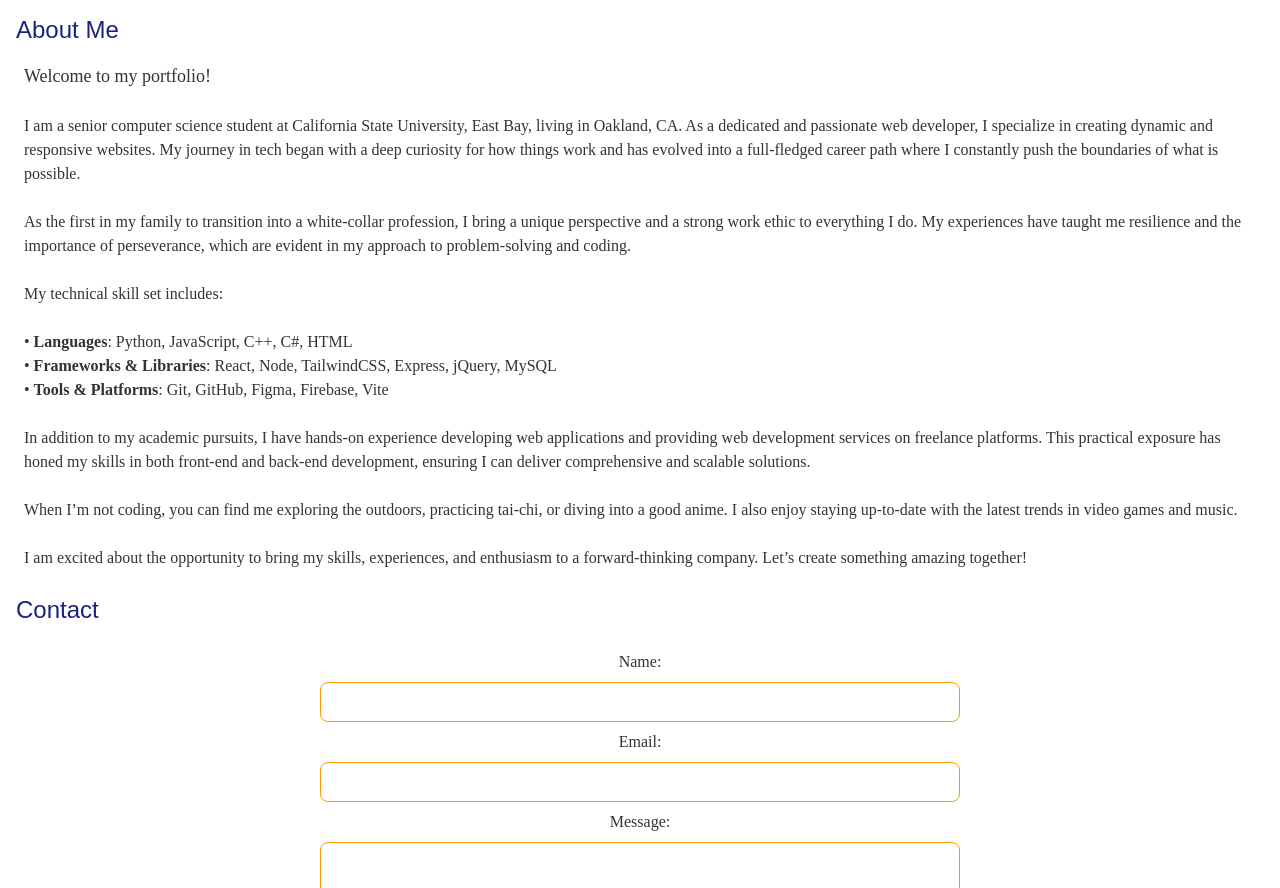
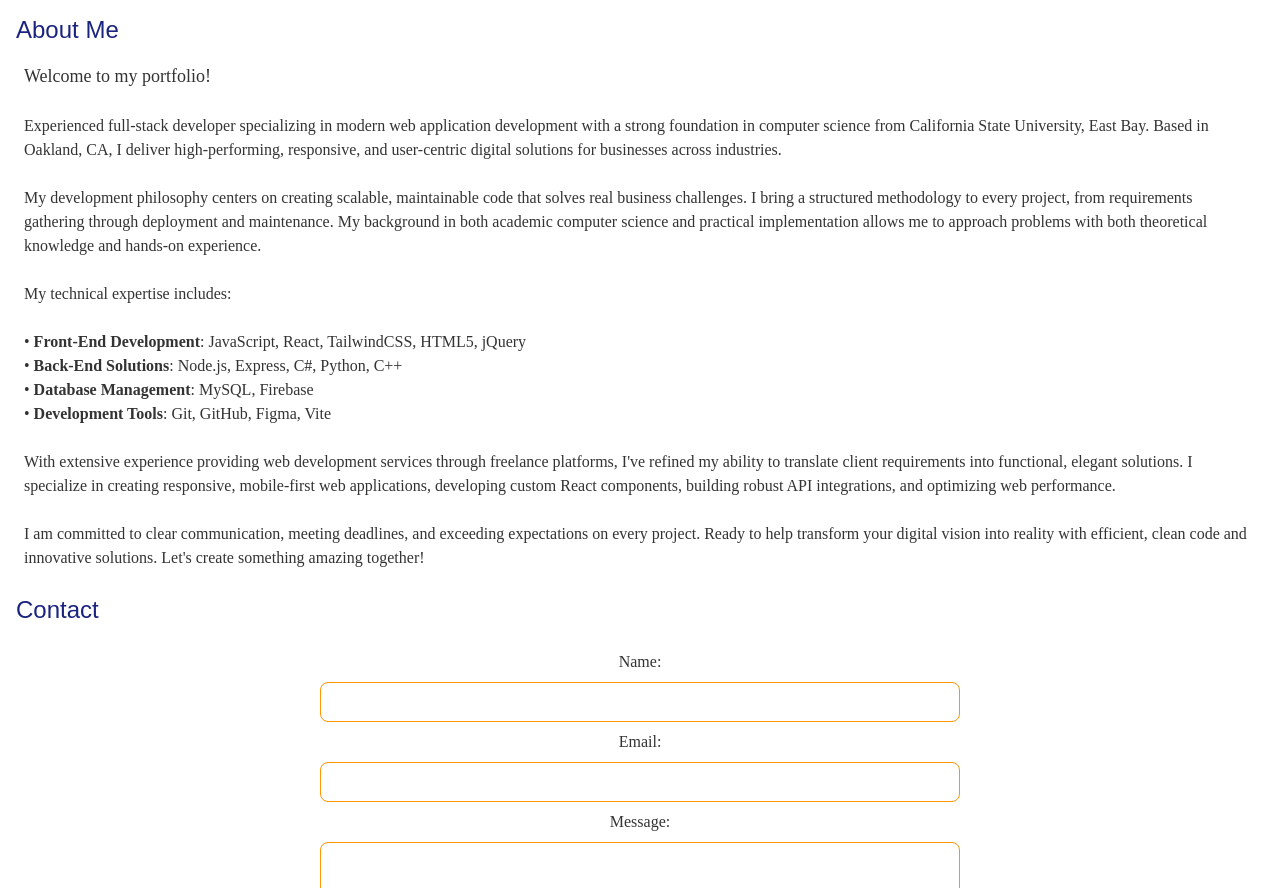
Before and after one commit to mojave-ghost/portfolio, a React (Create React App) app: page / in a window 1280 px wide. Shown: the part 1378-2266 px from the top of the page. Built offline with nearby package versions, Linux system fonts and the light colour scheme.

Commit message:
Update About.js

```diff
--- a/src/components/About.js
+++ b/src/components/About.js
@@ -7,29 +7,28 @@ function About() {
       <h3 className="mx-6 text-text font-merriweather text-lg">Welcome to my portfolio!</h3>
       <br></br>
      <p className="font-merriweather text-text mx-6">
-        I am a senior computer science student at California State University, East Bay, living in Oakland, CA. As a dedicated and passionate web developer, I specialize in creating dynamic and responsive websites. My journey in tech began with a deep curiosity for how things work and has evolved into a full-fledged career path where I constantly push the boundaries of what is possible.
+  Experienced full-stack developer specializing in modern web application development with a strong foundation in computer science from California State University, East Bay. Based in Oakland, CA, I deliver high-performing, responsive, and user-centric digital solutions for businesses across industries.
   <br></br>
   <br></br>
-        As the first in my family to transition into a white-collar profession, I bring a unique perspective and a strong work ethic to everything I do. My experiences have taught me resilience and the importance of perseverance, which are evident in my approach to problem-solving and coding.
+  My development philosophy centers on creating scalable, maintainable code that solves real business challenges. I bring a structured methodology to every project, from requirements gathering through deployment and maintenance. My background in both academic computer science and practical implementation allows me to approach problems with both theoretical knowledge and hands-on experience.
   <br></br>
   <br></br>
-        My technical skill set includes:
+  My technical expertise includes:
   <br></br>
   <br></br>
-	      •	<b>Languages</b>: Python, JavaScript, C++, C#, HTML
+  • <b>Front-End Development</b>: JavaScript, React, TailwindCSS, HTML5, jQuery
   <br></br>
-	      •	<b>Frameworks & Libraries</b>: React, Node, TailwindCSS, Express, jQuery, MySQL
+  • <b>Back-End Solutions</b>: Node.js, Express, C#, Python, C++
   <br></br>
-	      •	<b>Tools & Platforms</b>: Git, GitHub, Figma, Firebase, Vite
+  • <b>Database Management</b>: MySQL, Firebase
+  <br></br>
+  • <b>Development Tools</b>: Git, GitHub, Figma, Vite
   <br></br>
   <br></br>
-        In addition to my academic pursuits, I have hands-on experience developing web applications and providing web development services on freelance platforms. This practical exposure has honed my skills in both front-end and back-end development, ensuring I can deliver comprehensive and scalable solutions.
+  With extensive experience providing web development services through freelance platforms, I've refined my ability to translate client requirements into functional, elegant solutions. I specialize in creating responsive, mobile-first web applications, developing custom React components, building robust API integrations, and optimizing web performance.
   <br></br>
   <br></br>
-        When I’m not coding, you can find me exploring the outdoors, practicing tai-chi, or diving into a good anime. I also enjoy staying up-to-date with the latest trends in video games and music.
-        <br></br>
-        <br></br>
-        I am excited about the opportunity to bring my skills, experiences, and enthusiasm to a forward-thinking company. Let’s create something amazing together!
+  I am committed to clear communication, meeting deadlines, and exceeding expectations on every project. Ready to help transform your digital vision into reality with efficient, clean code and innovative solutions. Let's create something amazing together!
 </p>
     </section>
   );
```
Lines whose indentation alone changed are shown as unchanged.
